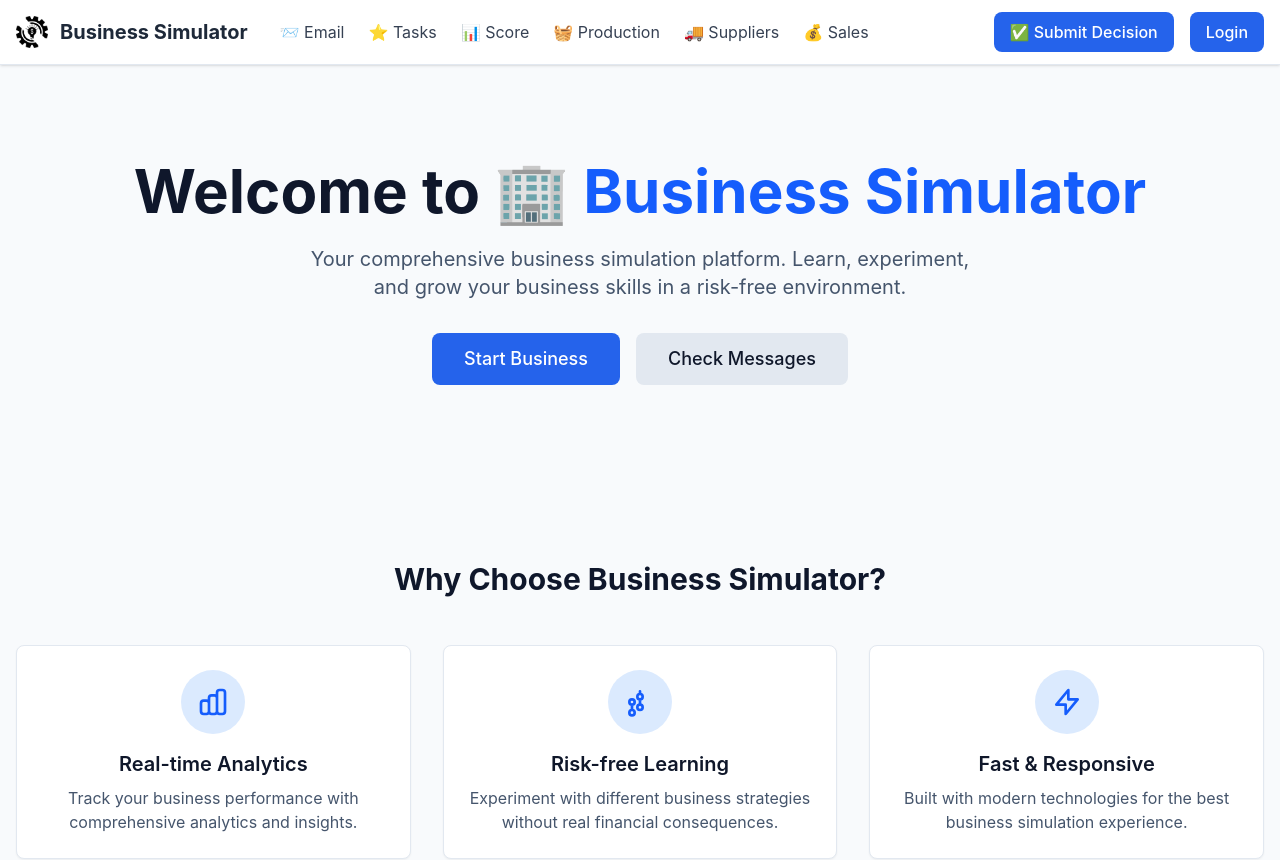
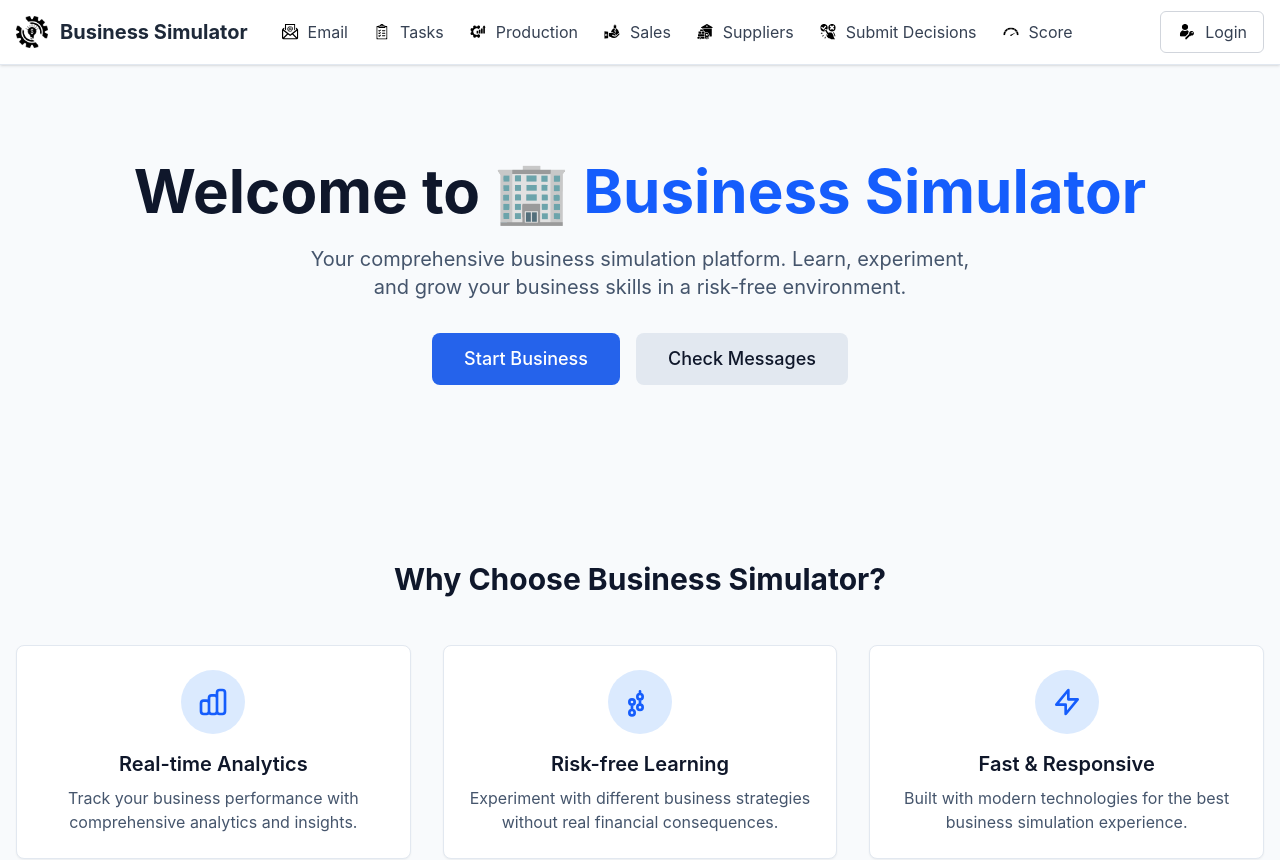
Before and after one commit to RebelsBlocks/business-simulator-frontend, a React (Vite) app: page / in a window 1280 px wide. Shown: the top 860 px of the page. Built offline with nearby package versions, Linux system fonts and the light colour scheme.

Commit message:
Update Navbar.tsx

```diff
--- a/src/components/Navbar.tsx
+++ b/src/components/Navbar.tsx
@@ -20,44 +20,53 @@ const Navbar = ({ isAuthenticated, setIsAuthenticated }: NavbarProps) => {
               <span>Business Simulator</span>
             </Link>
             <div className="hidden md:flex space-x-6">
-              <Link to="/email" className="text-gray-700 hover:text-blue-600 transition-colors">
-                📨 Email
+              <Link to="/email" className="text-gray-700 hover:text-blue-600 transition-colors flex items-center space-x-2">
+                <img src="/1.svg" alt="Email" className="w-5 h-5" />
+                <span>Email</span>
               </Link>
-              <Link to="/daily-tasks" className="text-gray-700 hover:text-blue-600 transition-colors">
-                ⭐ Tasks
+              <Link to="/daily-tasks" className="text-gray-700 hover:text-blue-600 transition-colors flex items-center space-x-2">
+                <img src="/2.svg" alt="Tasks" className="w-5 h-5" />
+                <span>Tasks</span>
               </Link>
-              <Link to="/score-card" className="text-gray-700 hover:text-blue-600 transition-colors">
-                📊 Score
+              <Link to="/production" className="text-gray-700 hover:text-blue-600 transition-colors flex items-center space-x-2">
+                <img src="/3.svg" alt="Production" className="w-5 h-5" />
+                <span>Production</span>
               </Link>
-              <Link to="/production" className="text-gray-700 hover:text-blue-600 transition-colors">
-                🧺 Production
+              <Link to="/sales" className="text-gray-700 hover:text-blue-600 transition-colors flex items-center space-x-2">
+                <img src="/4.svg" alt="Sales" className="w-5 h-5" />
+                <span>Sales</span>
               </Link>
-              <Link to="/suppliers" className="text-gray-700 hover:text-blue-600 transition-colors">
-                🚚 Suppliers
+              <Link to="/suppliers" className="text-gray-700 hover:text-blue-600 transition-colors flex items-center space-x-2">
+                <img src="/5.svg" alt="Suppliers" className="w-5 h-5" />
+                <span>Suppliers</span>
               </Link>
-              <Link to="/sales" className="text-gray-700 hover:text-blue-600 transition-colors">
-                💰 Sales
+              <Link to="/submit-decision" className="text-gray-700 hover:text-blue-600 transition-colors flex items-center space-x-2">
+                <img src="/6.svg" alt="Submit Decision" className="w-5 h-5" />
+                <span>Submit Decisions</span>
+              </Link>
+              <Link to="/score-card" className="text-gray-700 hover:text-blue-600 transition-colors flex items-center space-x-2">
+                <img src="/7.svg" alt="Score" className="w-5 h-5" />
+                <span>Score</span>
               </Link>
             </div>
           </div>
 
           <div className="flex items-center space-x-4">
-            <Link to="/submit-decision" className="btn btn-primary">
-              ✅ Submit Decision
-            </Link>
             {isAuthenticated ? (
               <button
                 onClick={() => setIsAuthenticated(false)}
-                className="btn btn-secondary"
+                className="text-gray-700 hover:text-blue-600 transition-colors px-4 py-2 rounded-md border border-gray-300 hover:border-blue-600 flex items-center space-x-2"
               >
-                Logout
+                <img src="/9.svg" alt="Logout" className="w-5 h-5" />
+                <span>Logout</span>
               </button>
             ) : (
               <button
                 onClick={() => setIsAuthenticated(true)}
-                className="btn btn-primary"
+                className="text-gray-700 hover:text-blue-600 transition-colors px-4 py-2 rounded-md border border-gray-300 hover:border-blue-600 flex items-center space-x-2"
               >
-                Login
+                <img src="/8.svg" alt="Login" className="w-5 h-5" />
+                <span>Login</span>
               </button>
             )}
           </div>
@@ -67,4 +76,5 @@ const Navbar = ({ isAuthenticated, setIsAuthenticated }: NavbarProps) => {
   )
 }
 
+
 export default Navbar
```
